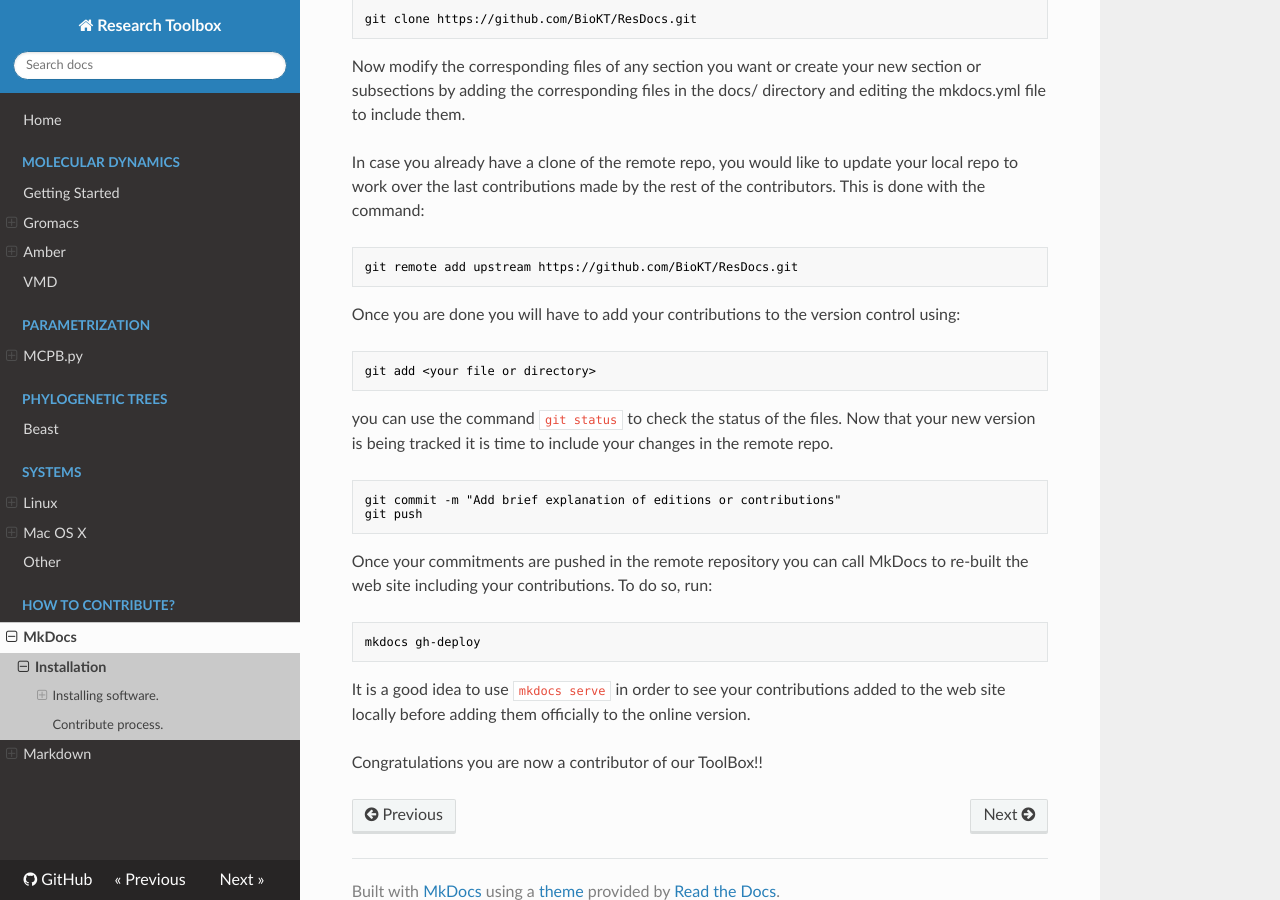
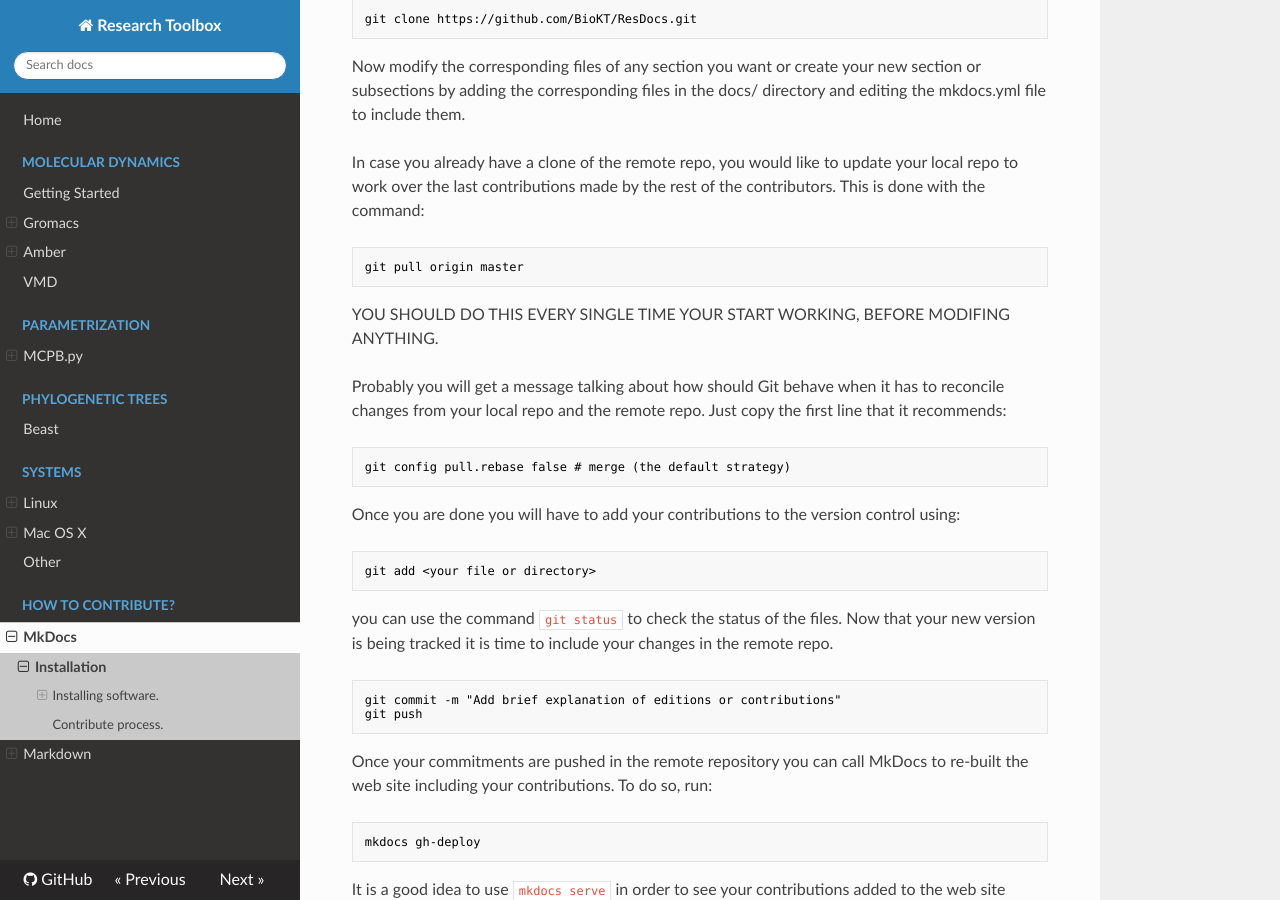
Before and after one commit to BioKT/ResDocs, an MkDocs documentation site: the page built from docs/MkDocs/installation.md, in a window 1280 px wide and 900 px high, scrolled down 1300 px. Built offline with MkDocs 1.6.1, drawn with Linux system fonts in a browser that asks for light colours; nearby versions of some CDN libraries.

Commit message:
Add some changes on how to update local repo

````diff
--- a/docs/MkDocs/installation.md
+++ b/docs/MkDocs/installation.md
@@ -50,7 +50,14 @@
 In case you already have a clone of the remote repo, you would like to update your local repo to work over the last contributions made by the rest of the contributors. This is done with the command:
 
 ```console
-git remote add upstream https://github.com/BioKT/ResDocs.git
+git pull origin master
+```
+YOU SHOULD DO THIS EVERY SINGLE TIME YOUR START WORKING, BEFORE MODIFING ANYTHING.
+
+Probably you will get a message talking about how should Git behave when it has to reconcile changes from your local repo and the remote repo. Just copy the first line that it recommends:
+
+```console
+git config pull.rebase false # merge (the default strategy)
 ```
 
 Once you are done you will have to add your contributions to the version control using:
````
